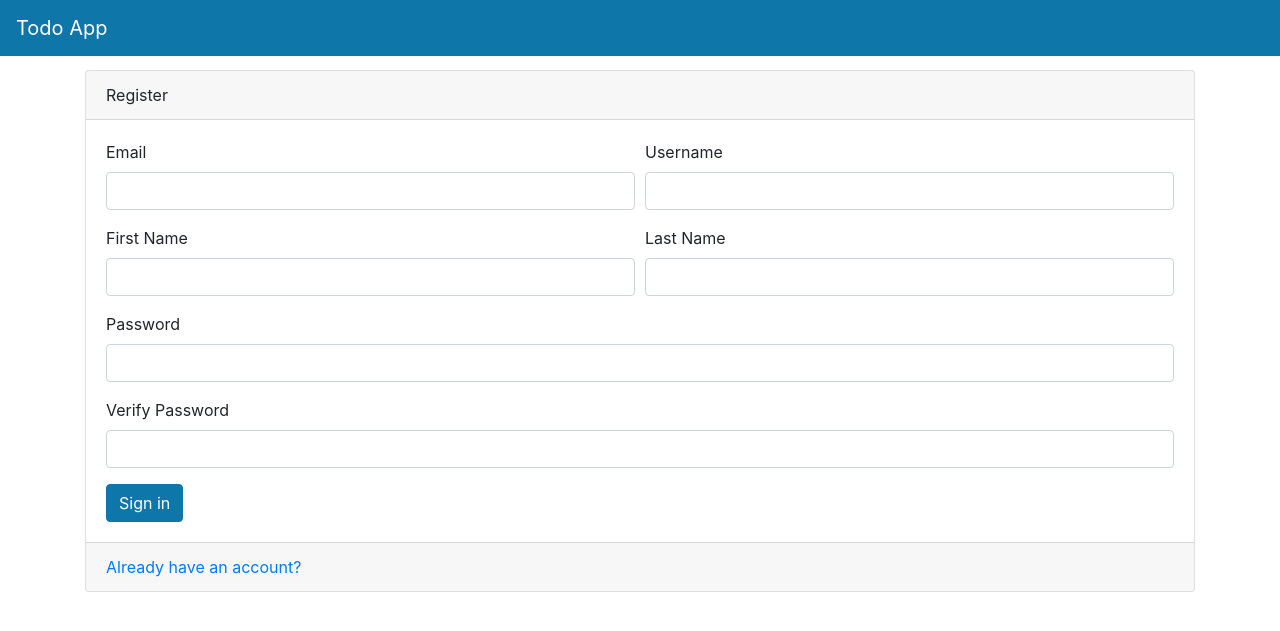
After one commit to AnojAryal/Fastapi_Project, a FastAPI app: template Project/Todo/templates/register.html in a window 1280 px wide. The commit adds this page. Shown: the top 631 px of the page. Run offline with FastAPI, Linux system fonts and the light colour scheme; the template is opened without the code that fills it, so the values that code supplies are empty; some libraries are stand-ins or nearby versions.

Commit message:
jinja template setup completed

```diff
--- a/Project/Todo/templates/home.html
+++ b/Project/Todo/templates/home.html
@@ -1,3 +1,5 @@
+{% include 'layout.html' %}
+
 <div class="container">
   <div class="card text-center">
     <div class="card-header">Your Todos!</div>
--- a/Project/Todo/templates/layout.html
+++ b/Project/Todo/templates/layout.html
@@ -24,7 +24,7 @@
   </head>
   <body>
     <!-- Nav -->
-
+    {% include 'navbar.html' %}
 
     <!-- Container -->
     {% block content %} {% endblock %}
--- /dev/null
+++ b/Project/Todo/templates/register.html
@@ -0,0 +1,65 @@
+{% include 'layout.html' %}
+
+<div class="container">
+  <div class="card">
+    <div class="card-header">Register</div>
+    <div class="card-body">
+      {% if msg %}
+      <div class="alert alert-danger" role="alert">{{msg}}</div>
+      {% endif %}
+
+      <form method="POST" action="/auth/register">
+        <div class="form-row">
+          <div class="form-group col-md-6">
+            <label>Email</label>
+            <input type="email" class="form-control" name="email" required />
+          </div>
+          <div class="form-group col-md-6">
+            <label>Username</label>
+            <input
+              type="username"
+              class="form-control"
+              name="username"
+              required
+            />
+          </div>
+        </div>
+
+        <div class="form-row">
+          <div class="form-group col-md-6">
+            <label>First Name</label>
+            <input type="text" class="form-control" name="firstname" required />
+          </div>
+          <div class="form-group col-md-6">
+            <label>Last Name</label>
+            <input type="text" class="form-control" name="lastname" required />
+          </div>
+        </div>
+        <div class="form-group">
+          <label>Password</label>
+          <input
+            type="password"
+            class="form-control"
+            name="password"
+            required
+          />
+        </div>
+
+        <div class="form-group">
+          <label>Verify Password</label>
+          <input
+            type="password"
+            class="form-control"
+            name="password2"
+            required
+          />
+        </div>
+
+        <button type="submit" class="btn btn-primary">Sign in</button>
+      </form>
+    </div>
+    <div class="card-footer text-muted">
+      <a href="#">Already have an account?</a>
+    </div>
+  </div>
+</div>
```
Also changed, not shown: Project/Todo/templates/navbar.html (indentation only).
